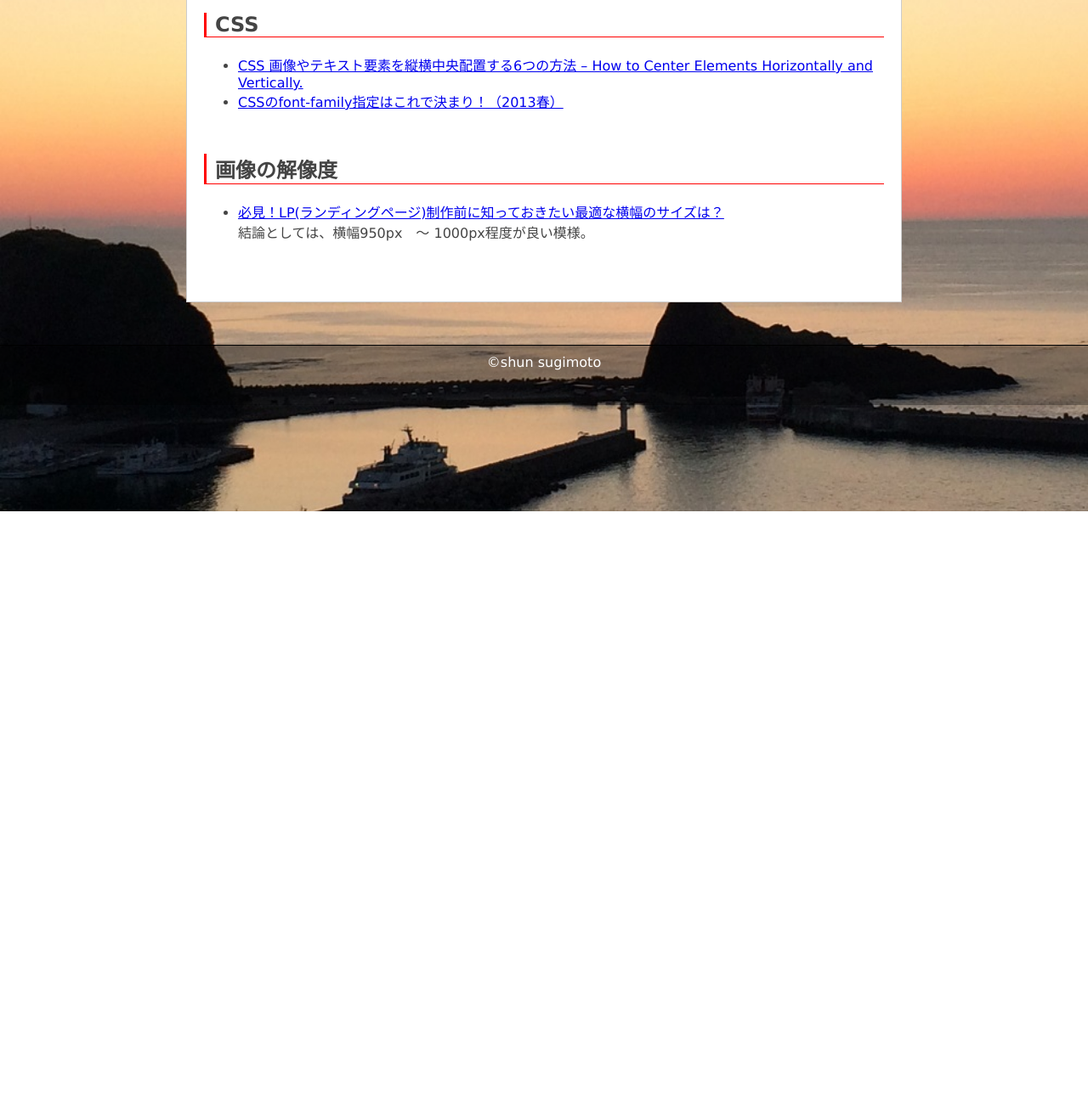
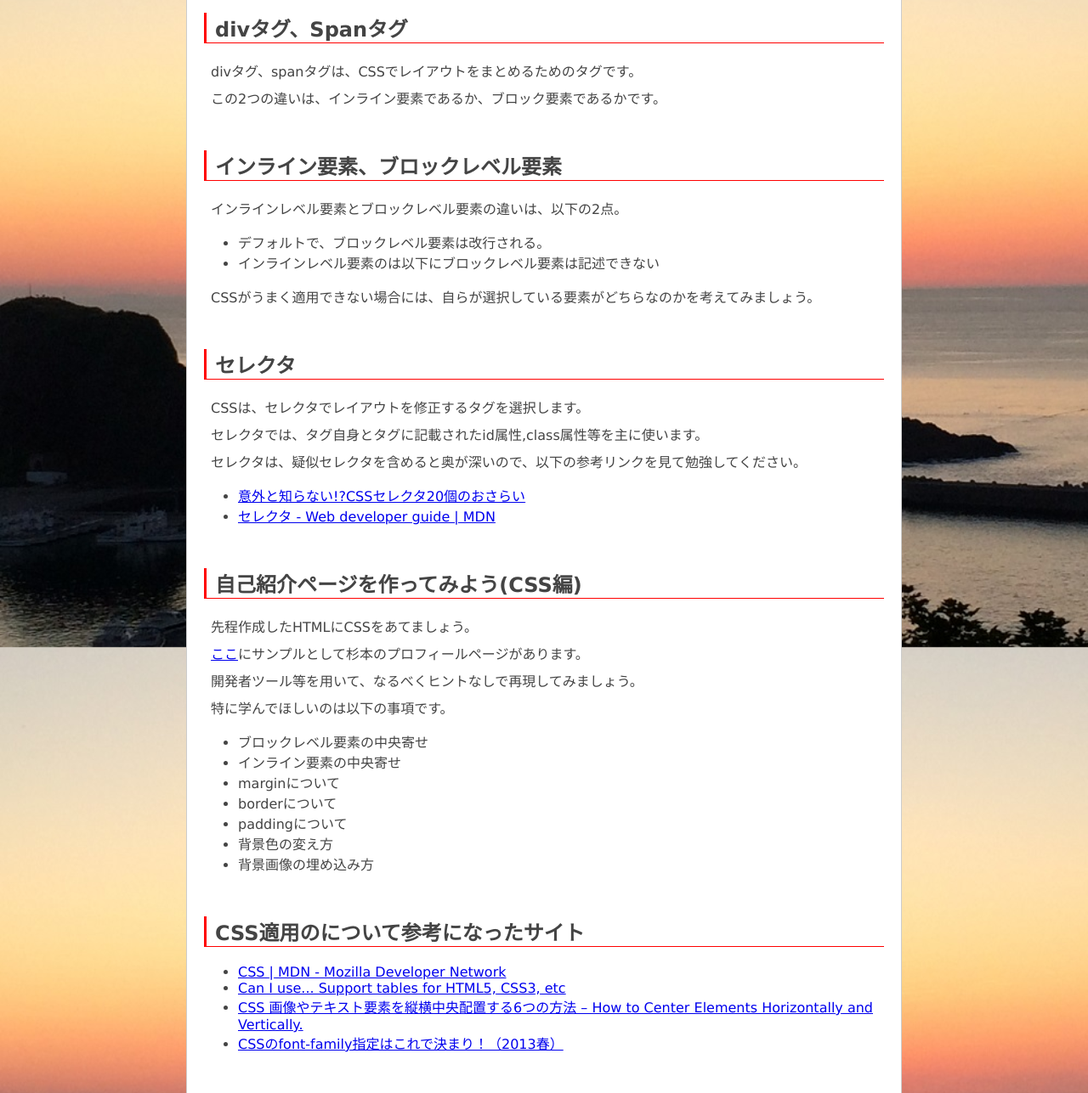
Before and after one commit to shun-sugimoto/shun-sugimoto.github.io, a plain HTML site: page lesson/lesson_css.html in a window 1280 px wide. Shown: the part 198-1485 px from the top of the page at 85% size. Before the commit the page ends 800 px from the top, so only its background shows below. Drawn offline with Linux system fonts and the light colour scheme.

Commit message:
CSS適用後のテキスト完成

```diff
--- a/lesson/lesson_css.html
+++ b/lesson/lesson_css.html
@@ -22,14 +22,62 @@
         <h1>CSSについて学ぼう</h1>
 
         <section>
-            <h1>CSS</h1>
+            <h1>divタグ、Spanタグ</h1>
+            <p>divタグ、spanタグは、CSSでレイアウトをまとめるためのタグです。</p>
+            <p>この2つの違いは、インライン要素であるか、ブロック要素であるかです。</p>
+        </section>
+
+
+        <section>
+            <h1>インライン要素、ブロックレベル要素</h1>
+            <p>インラインレベル要素とブロックレベル要素の違いは、以下の2点。</p>
             <ul>
+                <li>デフォルトで、ブロックレベル要素は改行される。</li>
+                <li>インラインレベル要素のは以下にブロックレベル要素は記述できない</li>
+            </ul>
+            <p>CSSがうまく適用できない場合には、自らが選択している要素がどちらなのかを考えてみましょう。</p>
+        </section>
+
+        <section>
+            <h1>セレクタ</h1>
+            <p>CSSは、セレクタでレイアウトを修正するタグを選択します。</p>
+            <p>セレクタでは、タグ自身とタグに記載されたid属性,class属性等を主に使います。</p>
+            <p>セレクタは、疑似セレクタを含めると奥が深いので、以下の参考リンクを見て勉強してください。</p>
+            <ul>
+                <li><a href="http://weboook.blog22.fc2.com/blog-entry-268.html">意外と知らない!?CSSセレクタ20個のおさらい</a></li>
+                <li><a href="https://developer.mozilla.org/ja/docs/Web/Guide/CSS/Getting_started/Selectors">セレクタ - Web developer guide | MDN</a></li>
+            </ul>
+
+        </section>
+
+        <section>
+            <h1>自己紹介ページを作ってみよう(CSS編)</h1>
+            <p>先程作成したHTMLにCSSをあてましょう。</p>
+            <p><a href="http://shun-sugimoto.github.io/profiles/shun_sugimoto.html">ここ</a>にサンプルとして杉本のプロフィールページがあります。</p>
+            <p>開発者ツール等を用いて、なるべくヒントなしで再現してみましょう。</p>
+
+            <p>特に学んでほしいのは以下の事項です。</p>
+            <ul>
+                <li>ブロックレベル要素の中央寄せ</li>
+                <li>インライン要素の中央寄せ</li>
+                <li>marginについて</li>
+                <li>borderについて</li>
+                <li>paddingについて</li>
+                <li>背景色の変え方</li>
+                <li>背景画像の埋め込み方</li>
+            </ul>
+        </section>
+
+        <section>
+            <h1>CSS適用のについて参考になったサイト</h1>
+            <ul>
+                <li><a href="https://developer.mozilla.org/ja/docs/Web/CSS">CSS | MDN - Mozilla Developer Network</a></li>
+                <li><a href="http://caniuse.com/">Can I use... Support tables for HTML5, CSS3, etc</a></li>
                 <li><a href="https://zxcvbnmnbvcxz.com/css-center-img-text/">CSS 画像やテキスト要素を縦横中央配置する6つの方法 – How to Center Elements Horizontally and Vertically.</a>
                 </li>
                 <li><a href="http://d.hatena.ne.jp/n-yuji/20130225/p1">CSSのfont-family指定はこれで決まり！（2013春）</a></li>
             </ul>
         </section>
-
 
         <section>
             <h1>画像の解像度</h1>
```
Also changed, not shown: lesson/lesson_html.html (+4 -4 lines).
